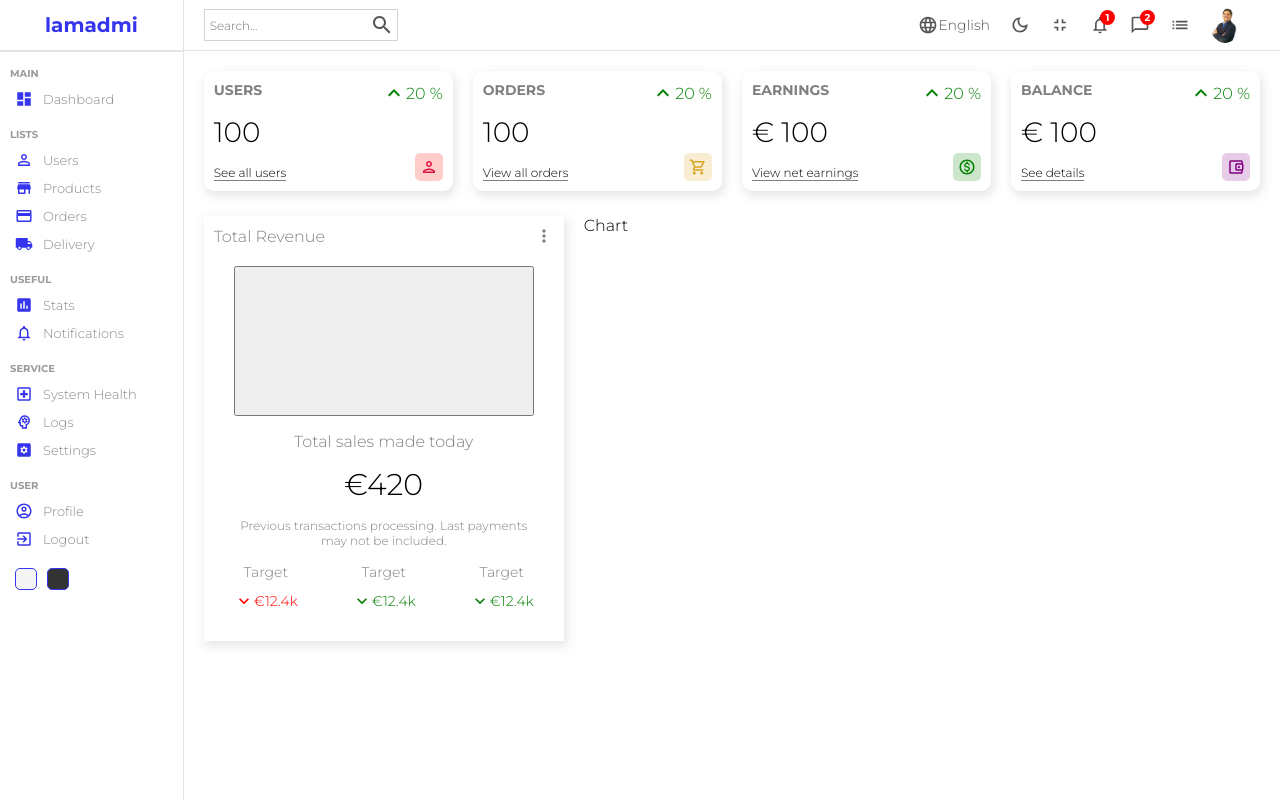
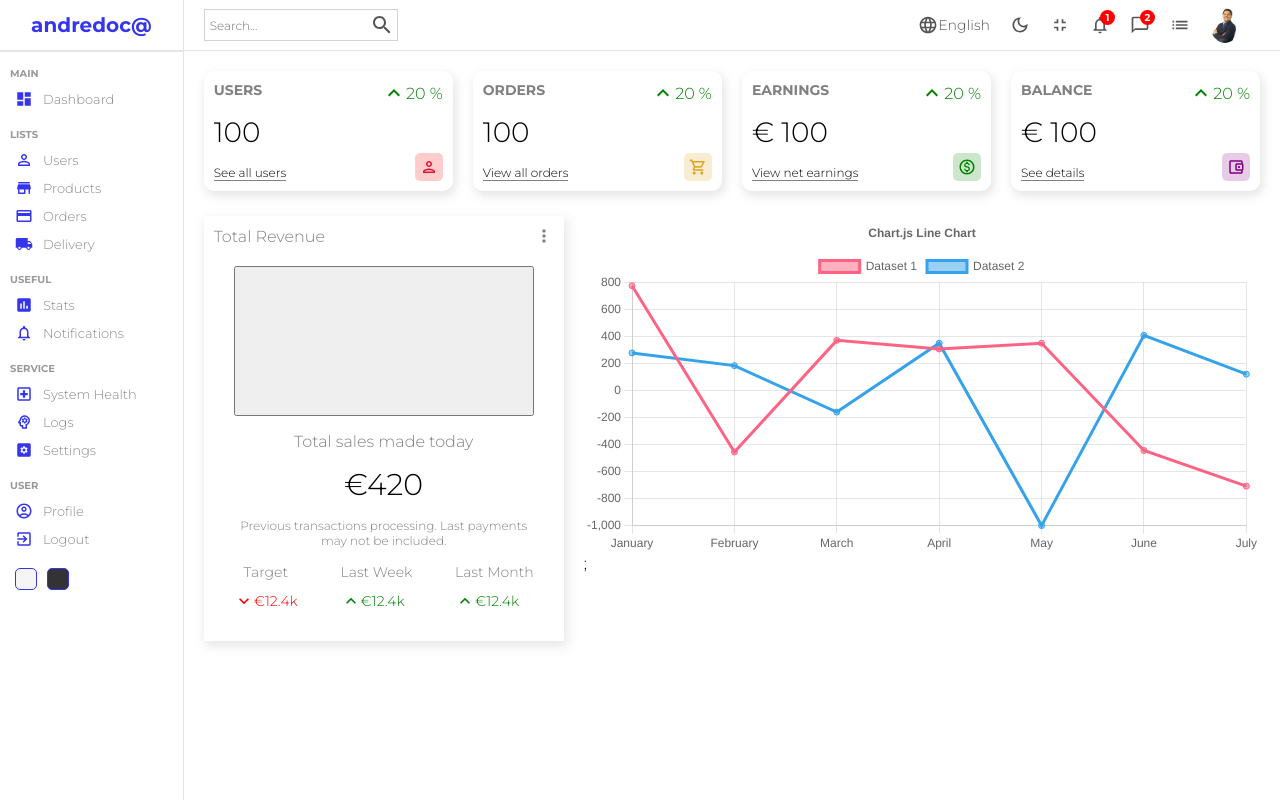
Before and after one commit to andredoc/dashboard, a React (Create React App) app: page / in a window 1280 px wide. Built offline with nearby package versions, Linux system fonts and the light colour scheme.

Commit message:
chart linear graphic done

```diff
--- a/package.json
+++ b/package.json
@@ -10,8 +10,10 @@
     "@testing-library/jest-dom": "^5.16.4",
     "@testing-library/react": "^13.1.1",
     "@testing-library/user-event": "^13.5.0",
+    "chart.js": "^3.7.1",
     "react": "^18.1.0",
     "react-bootstrap": "^2.3.1",
+    "react-chartjs-2": "^4.1.0",
     "react-dom": "^18.1.0",
     "react-router-dom": "^6.3.0",
     "react-scripts": "5.0.1",
@@ -41,5 +43,8 @@
       "last 1 firefox version",
       "last 1 safari version"
     ]
+  },
+  "devDependencies": {
+    "@faker-js/faker": "^6.3.1"
   }
 }
--- a/src/components/chart/Chart.jsx
+++ b/src/components/chart/Chart.jsx
@@ -1,8 +1,66 @@
 import './chart.scss'
+
+import {
+    Chart as ChartJS,
+    CategoryScale,
+    LinearScale,
+    PointElement,
+    LineElement,
+    Title,
+    Tooltip,
+    Legend,
+} from 'chart.js';
+import { Line } from 'react-chartjs-2';
+import { faker } from '@faker-js/faker';
+
+ChartJS.register(
+    CategoryScale,
+    LinearScale,
+    PointElement,
+    LineElement,
+    Title,
+    Tooltip,
+    Legend
+);
+
+export const options = {
+    responsive: true,
+    plugins: {
+        legend: {
+            position: 'top',
+        },
+        title: {
+            display: true,
+            text: 'Chart.js Line Chart',
+        },
+    },
+};
+
+const labels = ['January', 'February', 'March', 'April', 'May', 'June', 'July'];
+
+export const data = {
+    labels,
+    datasets: [
+        {
+            label: 'Dataset 1',
+            data: labels.map(() => faker.datatype.number({ min: -1000, max: 1000 })),
+            borderColor: 'rgb(255, 99, 132)',
+            backgroundColor: 'rgba(255, 99, 132, 0.5)',
+        },
+        {
+            label: 'Dataset 2',
+            data: labels.map(() => faker.datatype.number({ min: -1000, max: 1000 })),
+            borderColor: 'rgb(53, 162, 235)',
+            backgroundColor: 'rgba(53, 162, 235, 0.5)',
+        },
+    ],
+};
 
 const Chart=()=>{
     return(
-        <div className="chart">Chart</div>
+        <div className="chart">
+            <Line options={options} data={data} />;
+        </div>
     )
 }
 
--- a/src/components/featured/Featured.jsx
+++ b/src/components/featured/Featured.jsx
@@ -29,16 +29,16 @@ const Featured = () => {
                         </div>
                     </div>
                     <div className="item">
-                        <div className="itemTitle">Target</div>
+                        <div className="itemTitle">Last Week</div>
                         <div className="itemResult positive">
-                            <KeyboardArrowDownIcon fontSize="small" />
+                            <KeyboardArrowUpOutlinedIcon fontSize="small" />
                             <div className="resultAmount">€12.4k</div>
                         </div>
                     </div>
                     <div className="item">
-                        <div className="itemTitle">Target</div>
+                        <div className="itemTitle">Last Month</div>
                         <div className="itemResult positive">
-                            <KeyboardArrowDownIcon fontSize="small" />
+                            <KeyboardArrowUpOutlinedIcon fontSize="small" />
                             <div className="resultAmount">€12.4k</div>
                         </div>
                     </div>
--- a/src/components/sidebar/Sidebar.jsx
+++ b/src/components/sidebar/Sidebar.jsx
@@ -16,7 +16,7 @@ const Sidebar= () => {
     return(
         <div className="sidebar">
             <div className="top">
-                <span className="logo">lamadmi</span>
+                <span className="logo">andredoc@</span>
             </div>
             <hr />
             <div className="center">
```
Also changed, not shown: 1 other file (tests, documents, lock files or other folders).
